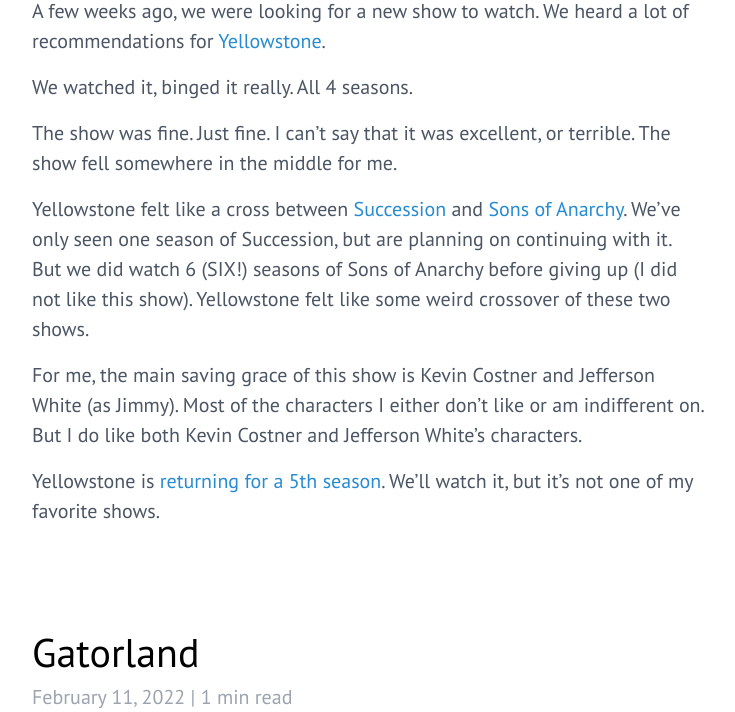
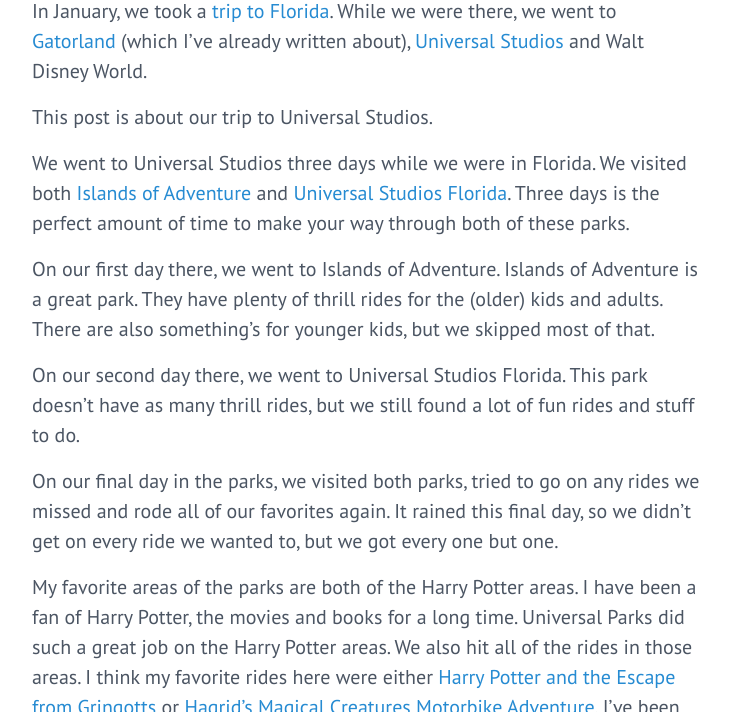
Before and after one commit to rwgrier/rwgrier.github.io, a Jekyll site: the page built from index.html, in a window 1280 px wide and 1400 px high, scrolled down 305 px, cut to the strip 262-974 px from the top of the window. Shown: the whole strip, without its empty margins (272-1007 px from the left). Built offline with Jekyll 4.4.1, drawn with Linux system fonts in a browser that asks for light colours; some web fonts are replaced; the list of posts is cut into pages by our own code; some of the changed text lies outside the part shown.

Commit message:
New Post: Universal Studios (Florida)

```diff
--- a/_posts/2022/2022-02-03-trip-to-florida.md
+++ b/_posts/2022/2022-02-03-trip-to-florida.md
@@ -34,3 +34,4 @@ I hope I get a chance to write about the parks we visited soon.  If/when I do, I
 ## Related posts:
 
  - [Gatorland](/2022/02/11/gatorland/)
+ - [Universal Studios (Flordia)](/2022/02/25/universal-studios-florida/)
--- /dev/null
+++ b/_posts/2022/2022-02-24-universal-studios-florida.md
@@ -0,0 +1,30 @@
+---
+layout: post
+title: 'Universal Studios (Florida)'
+date: '2022-02-24T20:30:00-05:00'
+categories: [life]
+---
+
+[![Photo by Aditya Vyas](https://images.unsplash.com/photo-1618945372420-2470ece5277c?ixlib=rb-1.2.1&ixid=MnwxMjA3fDB8MHxwaG90by1wYWdlfHx8fGVufDB8fHx8&auto=format&fit=crop&w=2340&q=80)](https://unsplash.com/photos/HCKVHAEbkus)
+
+In January, we took a [trip to Florida](/2022/02/04/trip-to-florida/). While we were there, we went to [Gatorland](/2022/02/11/gatorland/) (which I’ve already written about), [Universal Studios](https://www.universalorlando.com/) and Walt Disney World.
+
+This post is about our trip to Universal Studios.
+
+We went to Universal Studios three days while we were in Florida. We visited both [Islands of Adventure](https://www.universalorlando.com/web/en/us/theme-parks/islands-of-adventure) and [Universal Studios Florida](https://www.universalorlando.com/web/en/us/theme-parks/universal-studios-florida). Three days is the perfect amount of time to make your way through both of these parks.
+
+On our first day there, we went to Islands of Adventure. Islands of Adventure is a great park. They have plenty of thrill rides for the (older) kids and adults. There are also something’s for younger kids, but we skipped most of that.
+
+On our second day there, we went to Universal Studios Florida. This park doesn’t have as many thrill rides, but we still found a lot of fun rides and stuff to do.
+
+On our final day in the parks, we visited both parks, tried to go on any rides we missed and rode all of our favorites again. It rained this final day, so we didn’t get on every ride we wanted to, but we got every one but one.
+
+My favorite areas of the parks are both of the Harry Potter areas. I have been a fan of Harry Potter, the movies and books for a long time. Universal Parks did such a great job on the Harry Potter areas. We also hit all of the rides in those areas. I think my favorite rides here were either [Harry Potter and the Escape from Gringotts](https://www.universalorlando.com/web/en/us/things-to-do/rides-attractions/harry-potter-and-the-escape-from-gringotts) or [Hagrid’s Magical Creatures Motorbike Adventure](https://www.universalorlando.com/web/en/us/things-to-do/rides-attractions/hagrids-magical-creatures-motorbike-adventure). I’ve been on Escape from Gringotts a few times in the past, but Hagrid’s ride was new. I also love drinking Butterbeer in the parks, it’s a delicious treat. My daughter and I also used our magic wands in Diagon Alley to cast a bunch of spells.
+
+The food in Universal was really good. I think it was better than I remember. Everything we had was good. There was one exception.
+
+We had dinner in at [Jimmy Buffet’s Margaritaville](https://www.margaritavilleorlando.com) in Universal CityWalk. They must have been severely understaffed. The service was terrible and the food was just so-so. When we saw our waitress, she was very helpful, but it seemed like she was handling every table in the restaurant. The food and service was bad enough that I don’t think we’ll be revisiting Margaritaville anywhere, anytime soon.
+
+We didn’t stay at a hotel on-site. In the past, we’ve stayed at  [Loews Royal Pacific Resort](https://www.loewshotels.com/royal-pacific-resort) And have loved it. But this time, since we were visiting so many different places, we decided to stay off-site.
+
+We really had a great time in Universal Studios. I think we’ll go back there at some point.
```
